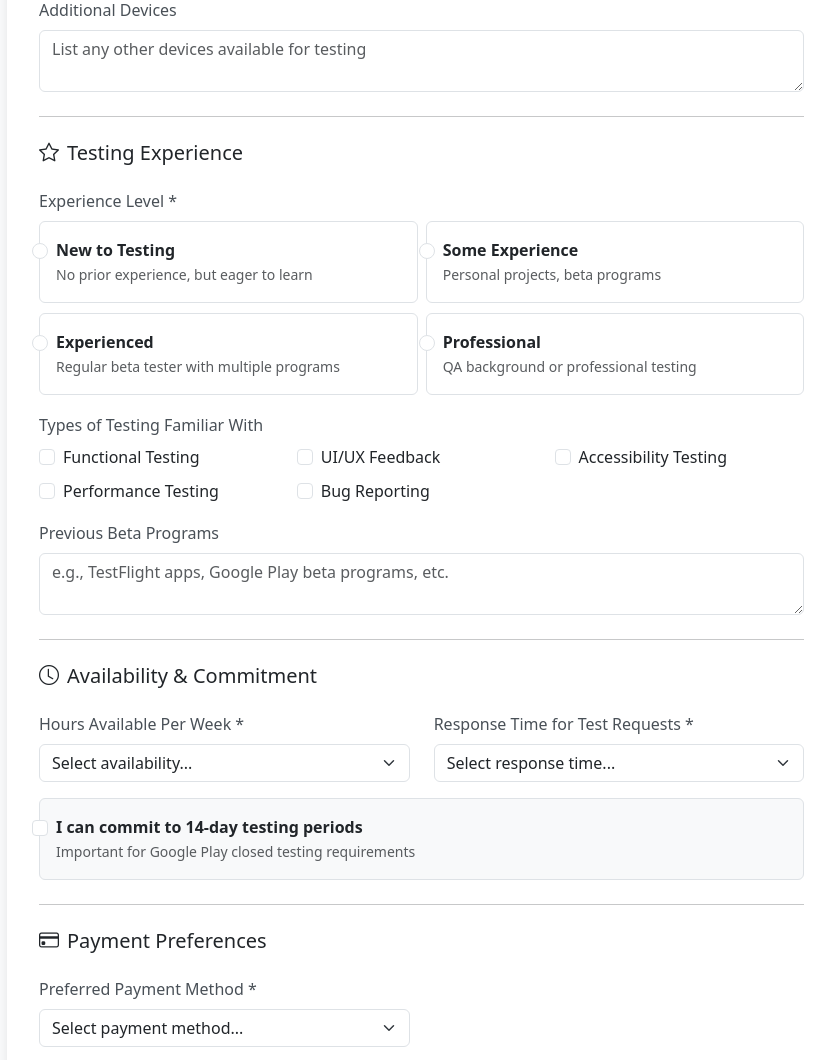
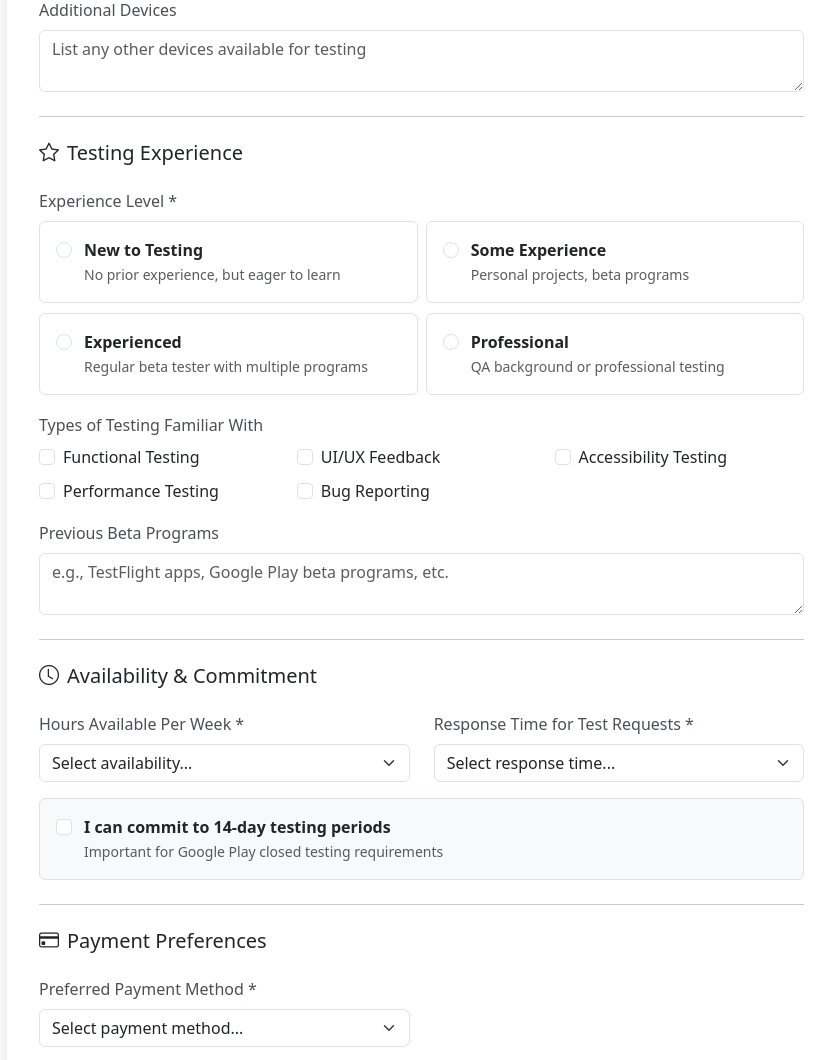
Before and after one commit to imcmurray/RRL, a Flask app: page /testers/new in a window 1280 px wide. Shown: the part 801-1861 px from the top of the page, without its empty margins (5-840 px from the left). Run offline with Flask 3, Linux system fonts and the light colour scheme; some libraries are stand-ins or nearby versions.

Commit message:
Fix radio button alignment in bordered form cards - override Bootstrap defaults

```diff
--- a/webapp/static/css/style.css
+++ b/webapp/static/css/style.css
@@ -557,19 +557,25 @@ main {
 }
 
 /* Form elements - bordered radio/checkbox cards */
-.form-check.border {
+.form-check.border.rounded {
     display: flex;
     align-items: flex-start;
+    padding-left: 1rem !important;  /* Override Bootstrap's default */
 }
 
-.form-check.border .form-check-input {
-    margin-top: 0.35rem;
+.form-check.border.rounded .form-check-input {
+    position: relative;  /* Override Bootstrap's absolute positioning */
+    margin-top: 0.25rem;
+    margin-left: 0;
+    margin-right: 0.75rem;
     flex-shrink: 0;
+    float: none;
 }
 
-.form-check.border .form-check-label {
+.form-check.border.rounded .form-check-label {
     flex: 1;
-    padding-left: 0.5rem;
+    margin-left: 0;
+    padding-left: 0;
 }
 
 /* Form elements in dark mode */
```
